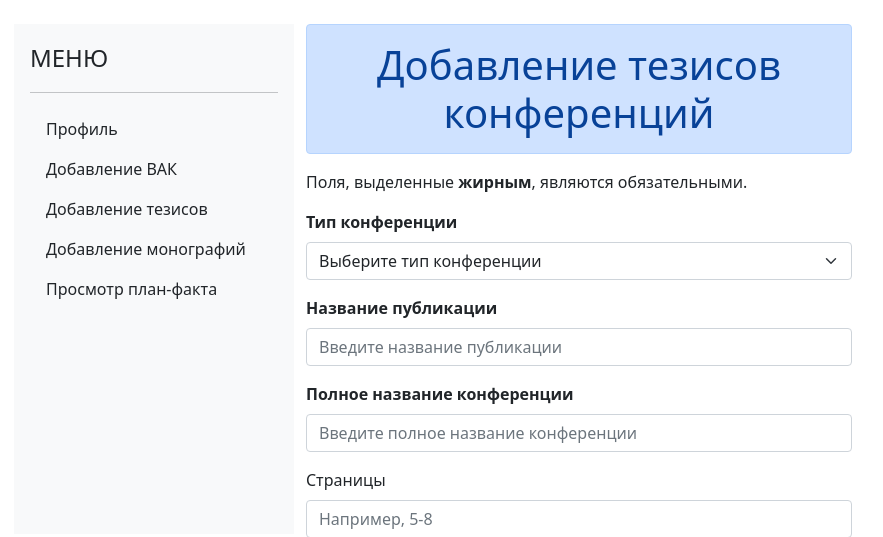
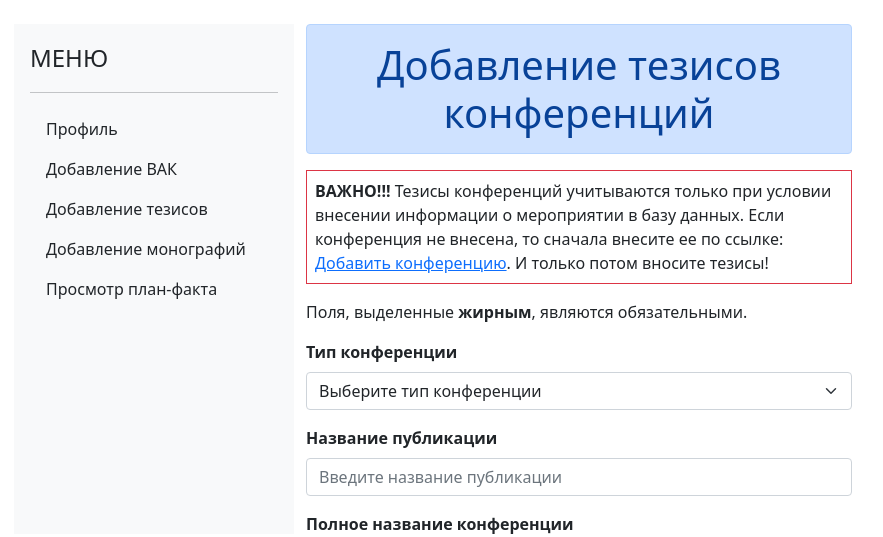
Before and after one commit to finking/stat_univer, a Django app: page /thesis in a window 1280 px wide. Shown: the part 113-650 px from the top of the page, without its empty margins (56-939 px from the left). Run offline with Django 4.2, Linux system fonts and the light colour scheme; a user stored in the database is signed in; tables that the repository leaves empty hold one stand-in row (values such as "Sample post").

Commit message:
A small addition to the theses.

```diff
--- a/stat_univer/main/templates/authentication/publication.html
+++ b/stat_univer/main/templates/authentication/publication.html
@@ -19,6 +19,15 @@
     {% endif%}
 
       <div class="col-12">
+        {% if type == 'thesis' %}
+          <p class="border border-danger p-2">
+              <b>ВАЖНО!!!</b>
+              Тезисы конференций учитываются только при условии внесении информации о мероприятии в базу данных.
+              Если конференция не внесена, то сначала внесите ее по ссылке:
+              <a href="{% url 'conference' %}" target="_blank">Добавить конференцию</a>. И только потом вносите тезисы!
+          </p>
+        {% endif%}
+
         <p>Поля, выделенные <b>жирным</b>, являются обязательными.</p>
 
         <form action="{% url type %}" method="post">
```
